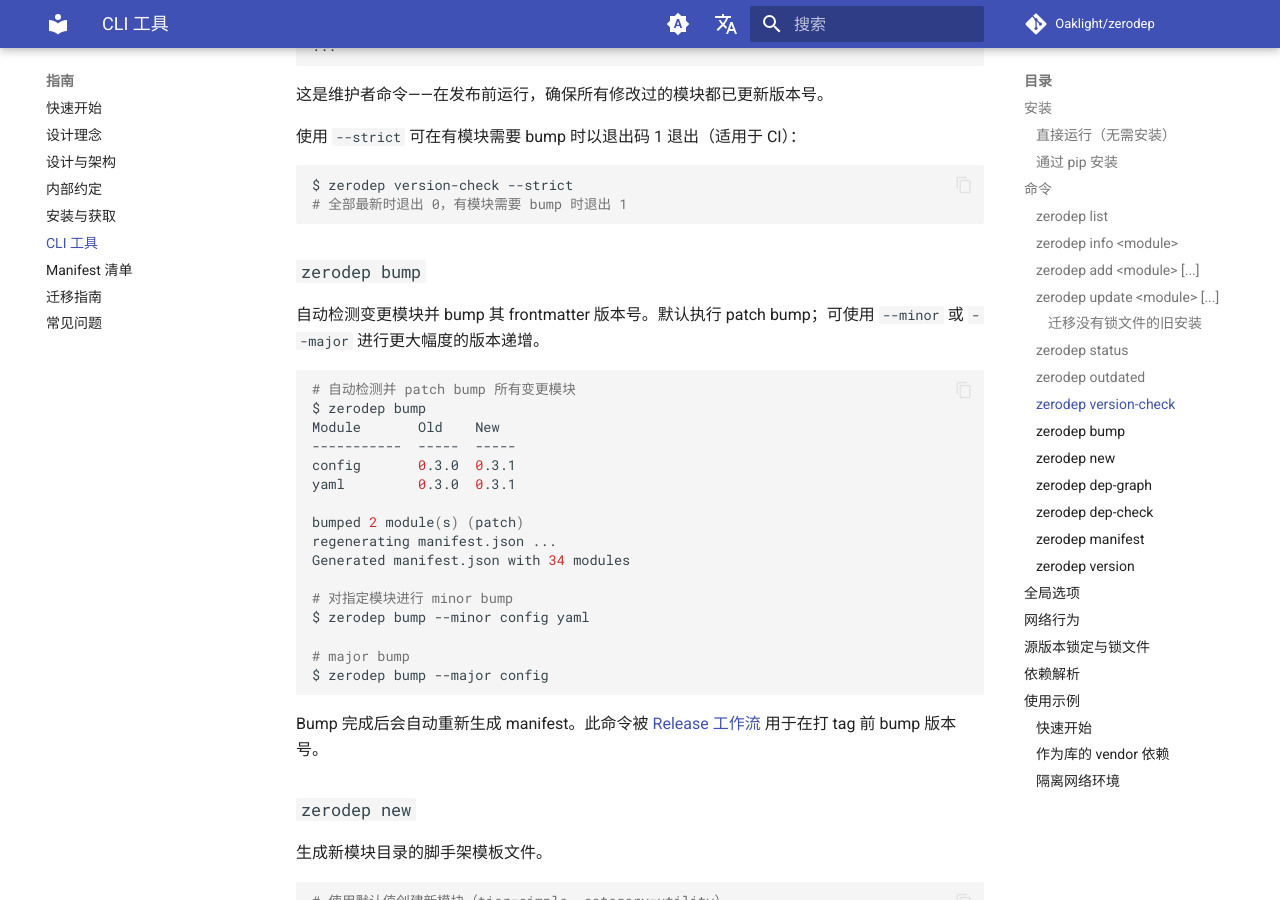
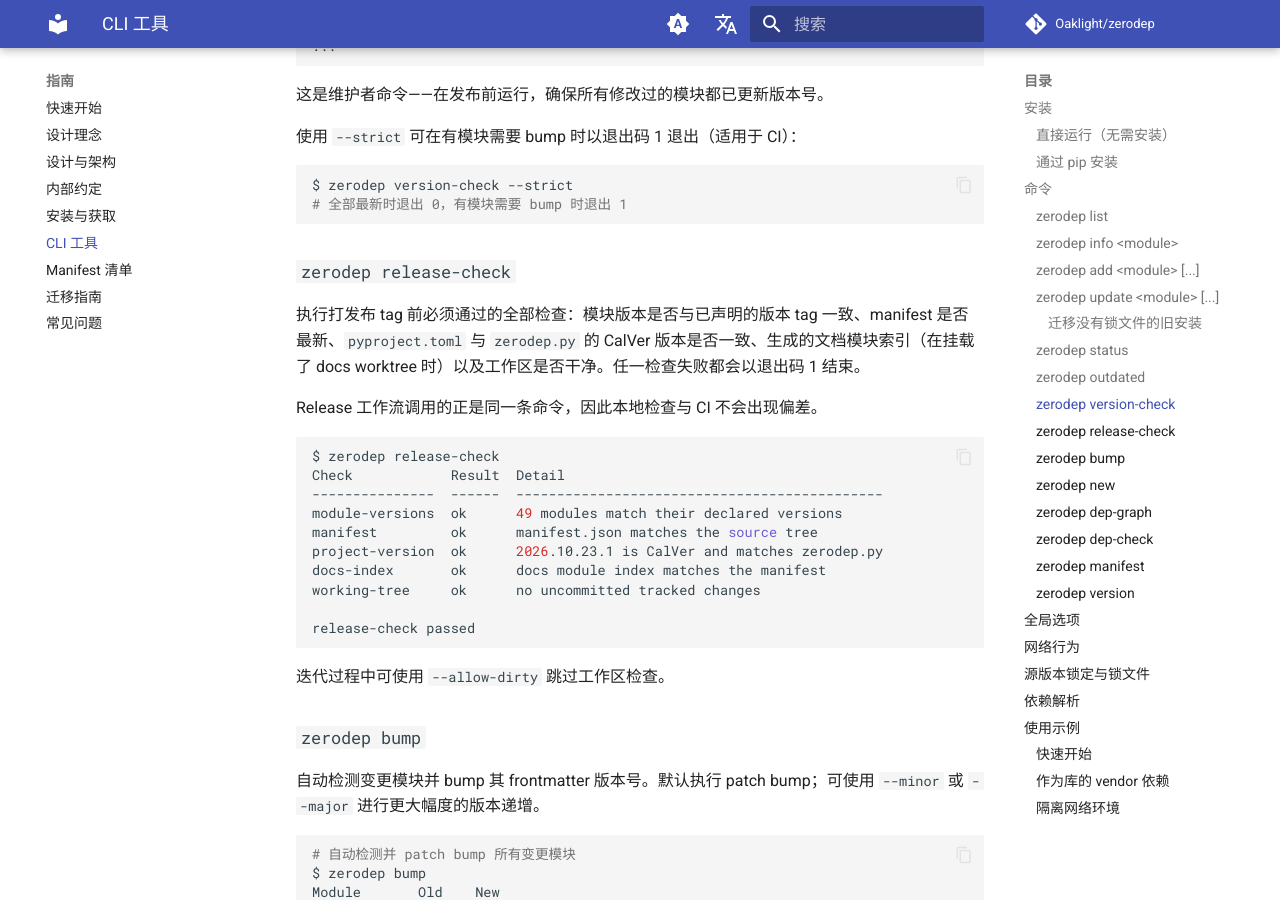
Before and after one commit to Oaklight/zerodep, an MkDocs documentation site: the page built from docs/guide/cli.md, in a window 1280 px wide and 900 px high, scrolled down 4535 px. Built offline with MkDocs 1.6.1 and Material for MkDocs 9.7.7, drawn with Linux system fonts in a browser that asks for light colours; comment, search, counter and statistics services are not loaded.

Commit message:
docs(cli)：补充 zerodep release-check 文档

````diff
--- a/docs/guide/cli.md
+++ b/docs/guide/cli.md
@@ -210,6 +210,27 @@ yaml         0.3.0    up-to-date
 $ zerodep version-check --strict
 # 全部最新时退出 0，有模块需要 bump 时退出 1
 ```
+
+### `zerodep release-check`
+
+执行打发布 tag 前必须通过的全部检查：模块版本是否与已声明的版本 tag 一致、manifest 是否最新、`pyproject.toml` 与 `zerodep.py` 的 CalVer 版本是否一致、生成的文档模块索引（在挂载了 docs worktree 时）以及工作区是否干净。任一检查失败都会以退出码 1 结束。
+
+Release 工作流调用的正是同一条命令，因此本地检查与 CI 不会出现偏差。
+
+```bash
+$ zerodep release-check
+Check            Result  Detail
+---------------  ------  ---------------------------------------------
+module-versions  ok      49 modules match their declared versions
+manifest         ok      manifest.json matches the source tree
+project-version  ok      2026.10.23.1 is CalVer and matches zerodep.py
+docs-index       ok      docs module index matches the manifest
+working-tree     ok      no uncommitted tracked changes
+
+release-check passed
+```
+
+迭代过程中可使用 `--allow-dirty` 跳过工作区检查。
 
 ### `zerodep bump`
 
````
Also changed, not shown: docs/changelog.md (+1 -0 lines).
